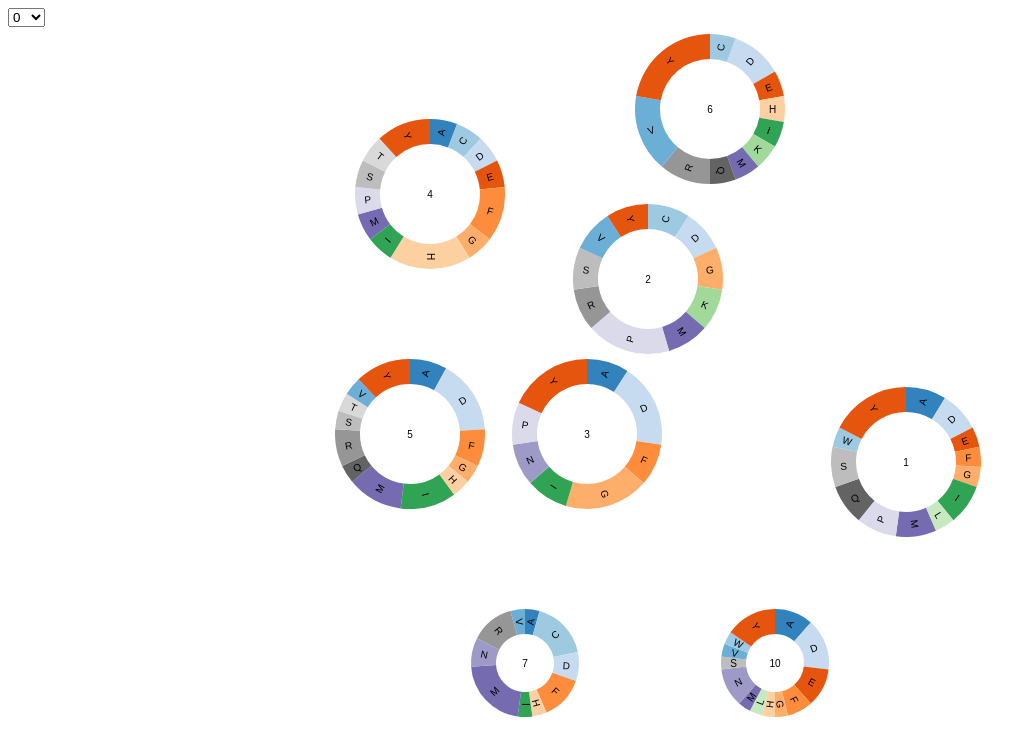
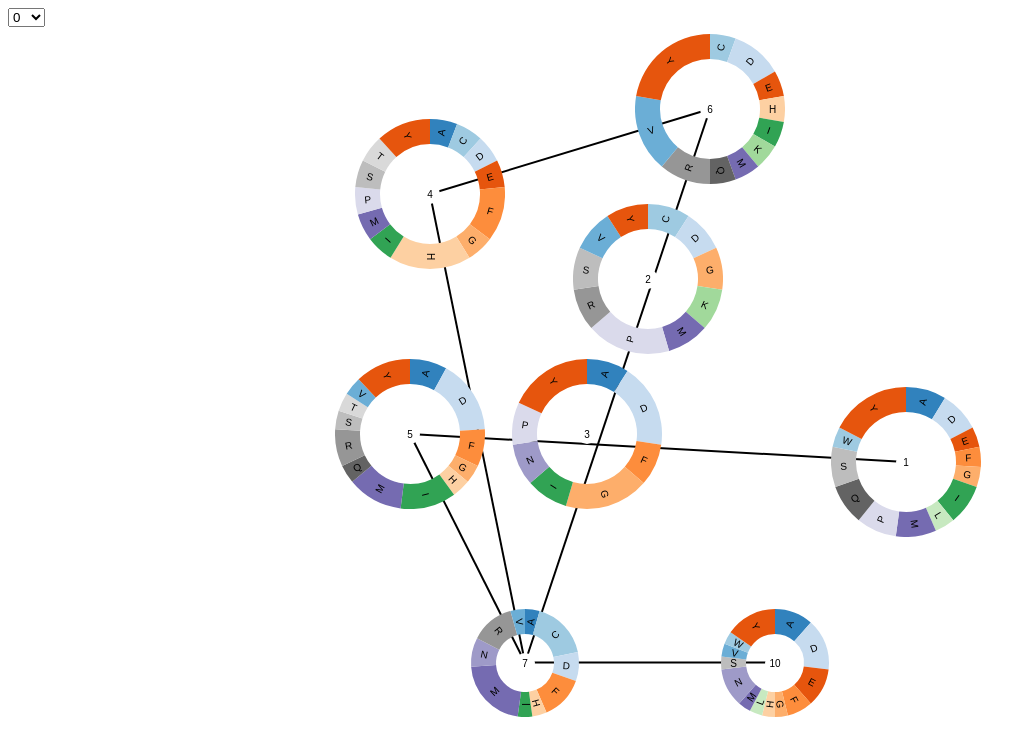
Before and after one commit to VinGarcia/visualizacao-tp1, a plain HTML site: page visualization.html in a window 1280 px wide. Shown: the whole page, without its empty margins (0-1036 px from the left). Drawn offline with Linux system fonts and the light colour scheme.

Commit message:
Adding edges to the charts

```diff
--- a/js/analyzer.js
+++ b/js/analyzer.js
@@ -142,6 +142,38 @@ function Analyzer(graphs, side) {
     }
   }();
 
+  // Computes the coordinates of the edges needed for each graph. Edges are
+  // traced from the center of each chart. The vector will contain one entry per
+  // chart. Each entry is also a vactor, with edge objects, containing the
+  // coordinates.
+  this.buildEdgeSet = function() {
+    self.edgeVector = [];
+
+    for (var i = 0; i < self.graphs.length; i++) {
+      var graphEdges = [];
+
+      // Compare each par of people in this chart.
+      for (var j = 0; j < self.graphs[i].length; j++) {
+        for (var k = j+1; k < self.graphs[i].length; k++) {
+          var person1 = self.graphs[i][j];
+          var person2 = self.graphs[i][k];
+
+          // If they go to the same place, create an edge.
+          if (person1.goesToSamePlace(person2)) {
+            var edge = {};
+            edge.x1 = person1.x;
+            edge.y1 = person1.y;
+            edge.x2 = person2.x;
+            edge.y2 = person2.y;
+            graphEdges.push(edge);
+          }
+        }
+      }
+
+      self.edgeVector.push(graphEdges);
+    }
+  }();
+
   return;
 }
 
--- a/js/gui.js
+++ b/js/gui.js
@@ -1,5 +1,5 @@
 // Plot all charts on the screen.
-function drawCharts(graph, canvasSide) {
+function drawCharts(graph, graphID, canvasSide) {
   // Clean old charts before drawing again.
   d3.select("div").remove();
 
@@ -26,9 +26,8 @@ function drawCharts(graph, canvasSide) {
          return ((d.data.isOutlier) ? outlierRadius : radius) - donutWidth ;
       });
 
-  // Draw all charts.
-  var svg = d3.select("body")
-      // Add a canvas to the center of the page.
+  // Add a canvas to the center of the page.
+  var mainDiv = d3.select("body")
       .append("div")
       .style("position", "absolute")
       .style("top", "0")
@@ -36,8 +35,10 @@ function drawCharts(graph, canvasSide) {
       .style("right", "0")
       .style("margin", "auto")
       .style("width", canvasSide + "px")
-      .style("height", canvasSide + "px")
-      // Add one div per chart, setting its coordinates.
+      .style("height", canvasSide + "px");
+
+  // Add one div per chart, setting its coordinates.
+  var svg = mainDiv
       .selectAll("div")
       .data(people)
       .enter().append("div")
@@ -52,6 +53,32 @@ function drawCharts(graph, canvasSide) {
       .attr("height", radius * 2)
       .append("svg:g")
       .attr("transform", "translate(" + radius + "," + radius + ")");
+
+  // Create a base SVG to hold all edges.
+  var lineSVG = mainDiv.append("svg")
+      .attr("width", canvasSide)
+      .attr("height", canvasSide);
+
+  // Draw one edge for each chart.
+  for (var i = 0; i < analyzer.edgeVector[graphID].length; i++) {
+    var edge = analyzer.edgeVector[graphID][i];
+
+    lineSVG.append("line")
+      .attr("x1", edge.x1)
+      .attr("y1", edge.y1)
+      .attr("x2", edge.x2)
+      .attr("y2", edge.y2)
+      .attr("stroke-width", 2)
+      .attr("stroke", "black");
+  }
+
+  // Prevent edged from overlapping the person ID by inserting a white circle
+  // over it.
+  svg.append("circle")
+      .attr("cx", 0)
+      .attr("cy", 0)
+      .attr("r", 10)
+      .attr("fill", "white");
 
   // Put the person ID at the center of the chart.
   svg.append("svg:text")
@@ -104,6 +131,7 @@ function buildGraphDropdown() {
 
   // Change the graph being displayed when dropdown changes.
   list.onchange = function() {
-    drawCharts(inputParser.graphs[document.getElementById("graphID").value], canvasSide);
+    drawCharts(inputParser.graphs[document.getElementById("graphID").value],
+               document.getElementById("graphID").value, canvasSide);
   }
 }
--- a/js/person.js
+++ b/js/person.js
@@ -20,6 +20,29 @@ Person.prototype.add = function(place,id) {
 	this.visitMap[place]++;
 	this.placeTypes.push(place)
 	this.placeIDs.push(id)
+}
+
+// Tests if two people go to at least one place with same type and ID. These is
+// used to draw edges. An offset in the number of visits is used to determine
+// if an edge will be drawn.
+Person.prototype.goesToSamePlace = function(person) {
+  var matchCount = 0;
+
+  // The offset is 50% of visits to the same place, taking as base the person
+  // with the highest number of visits.
+  var offset = Math.max(this.placeTypes.length, person.placeTypes.length) * 0.5;
+
+  for (var i = 0; i < this.placeTypes.length; i++)
+    for (var j = 0; j < person.placeTypes.length; j++)
+      if ((this.placeTypes[i] == person.placeTypes[j]) &&
+          (this.placeIDs[i] == person.placeIDs[j]))
+        matchCount++;
+
+  // Checks if the minimun offset was reached.
+  if (matchCount >= offset)
+    return true;
+
+  return false;
 }
 
 // Similarity metric: euclidean
--- a/visualization.html
+++ b/visualization.html
@@ -27,7 +27,8 @@
       buildGraphDropdown();
 
       window.onload = function() {
-        drawCharts(inputParser.graphs[document.getElementById("graphID").value], canvasSide);
+        drawCharts(inputParser.graphs[document.getElementById("graphID").value],
+                   document.getElementById("graphID").value, canvasSide);
       }
     </script>
 
```
